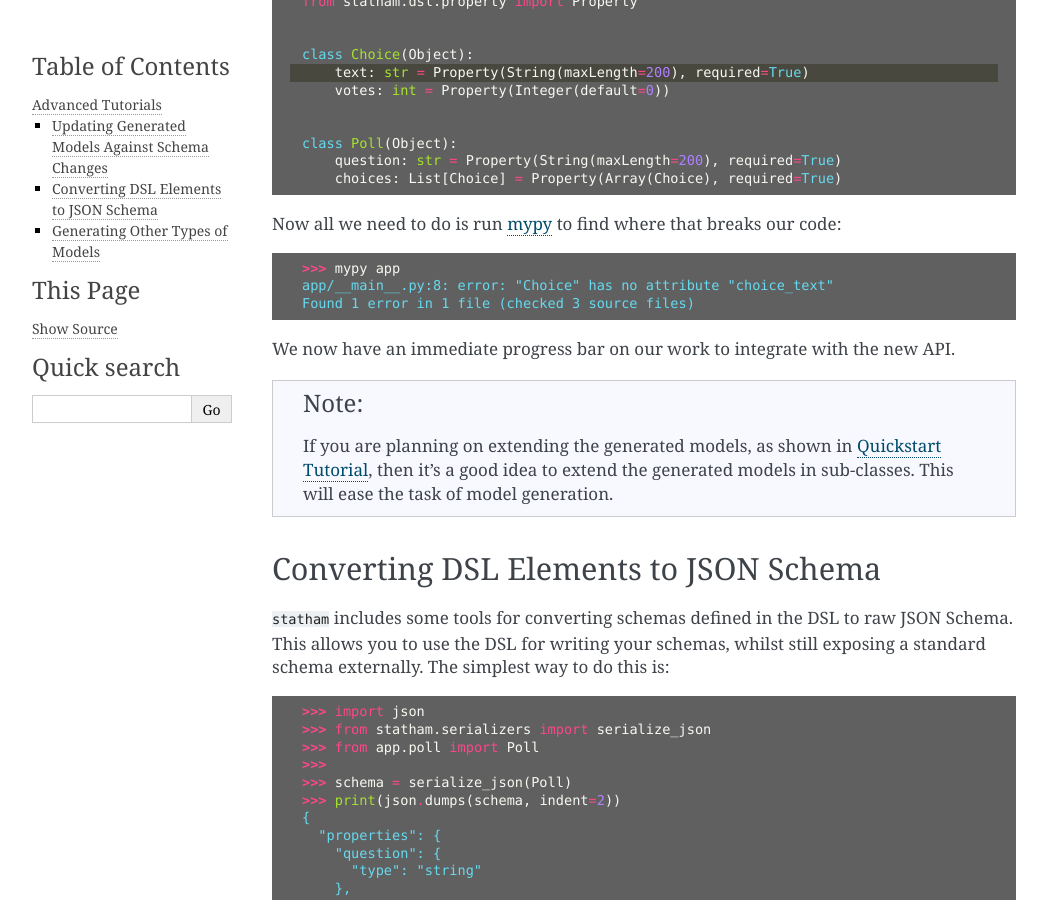
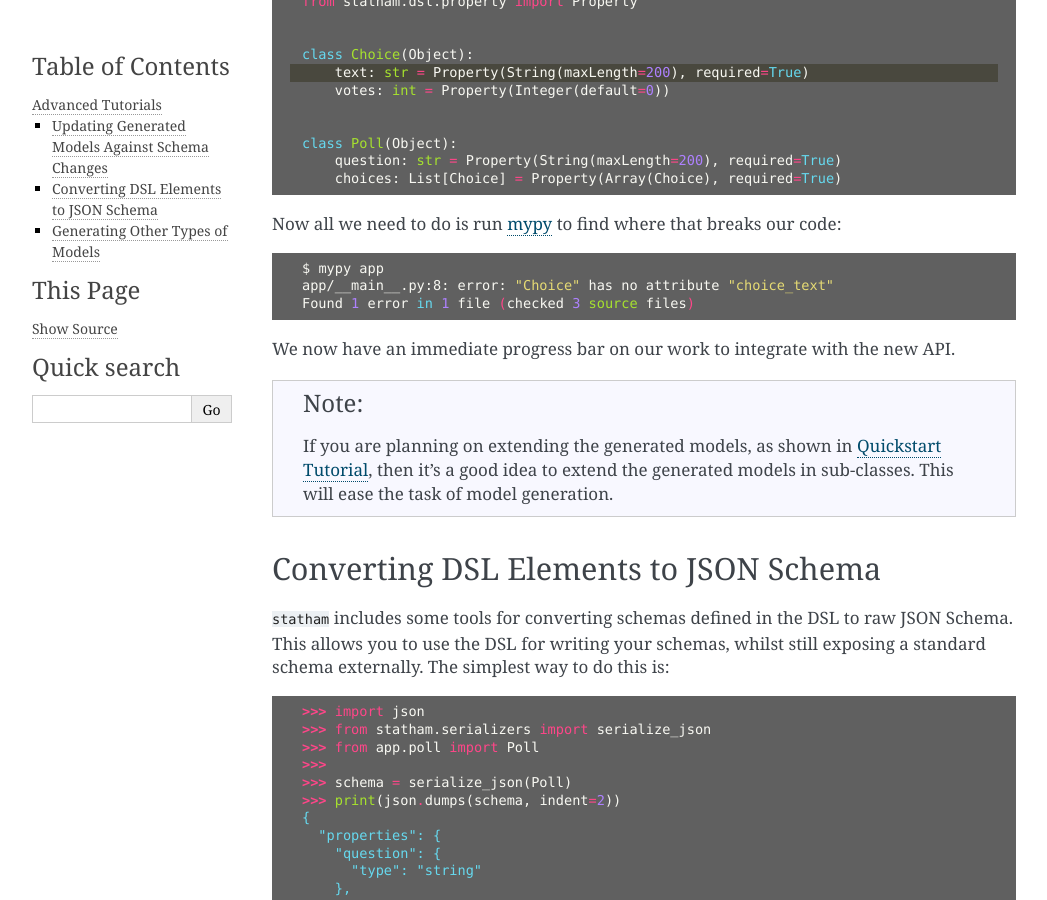
Before and after one commit to jacksmith15/statham-schema, a Sphinx documentation site: the page built from docs/source/advanced.rst, in a window 1280 px wide and 900 px high, scrolled down 1267 px. Shown: the whole window, without its empty margins (106-1153 px from the left). Built offline with Sphinx 7.4.7, drawn with Linux system fonts in a browser that asks for light colours.

Commit message:
Fix bash snippet

```diff
--- a/docs/source/advanced.rst
+++ b/docs/source/advanced.rst
@@ -82,9 +82,12 @@ We've now overwritten our models, and they should look something like this:
 
 Now all we need to do is run mypy_ to find where that breaks our code:
 
->>> mypy app
-app/__main__.py:8: error: "Choice" has no attribute "choice_text"
-Found 1 error in 1 file (checked 3 source files)
+
+.. code-block:: bash
+
+  $ mypy app
+  app/__main__.py:8: error: "Choice" has no attribute "choice_text"
+  Found 1 error in 1 file (checked 3 source files)
 
 We now have an immediate progress bar on our work to integrate with the new API.
 
```
